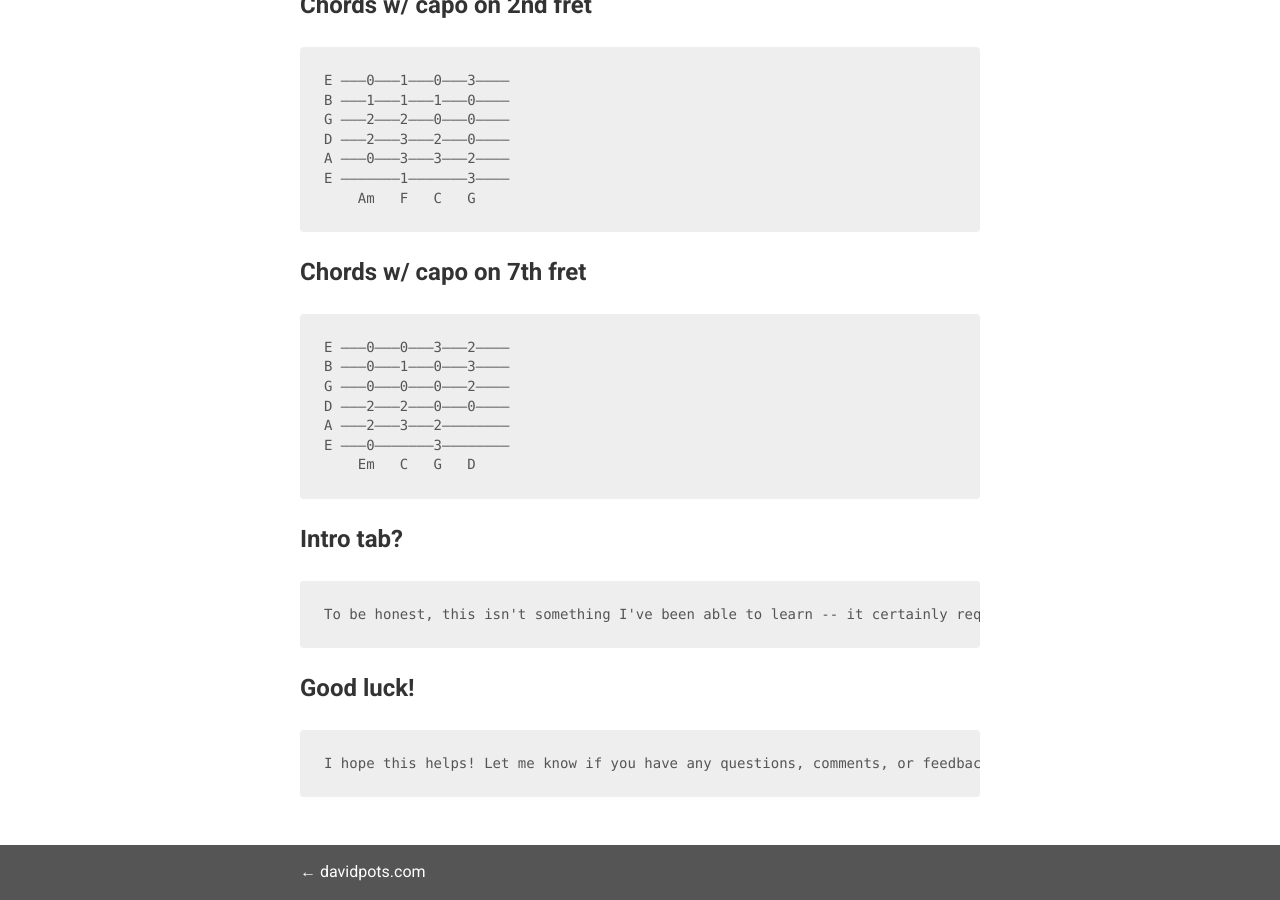
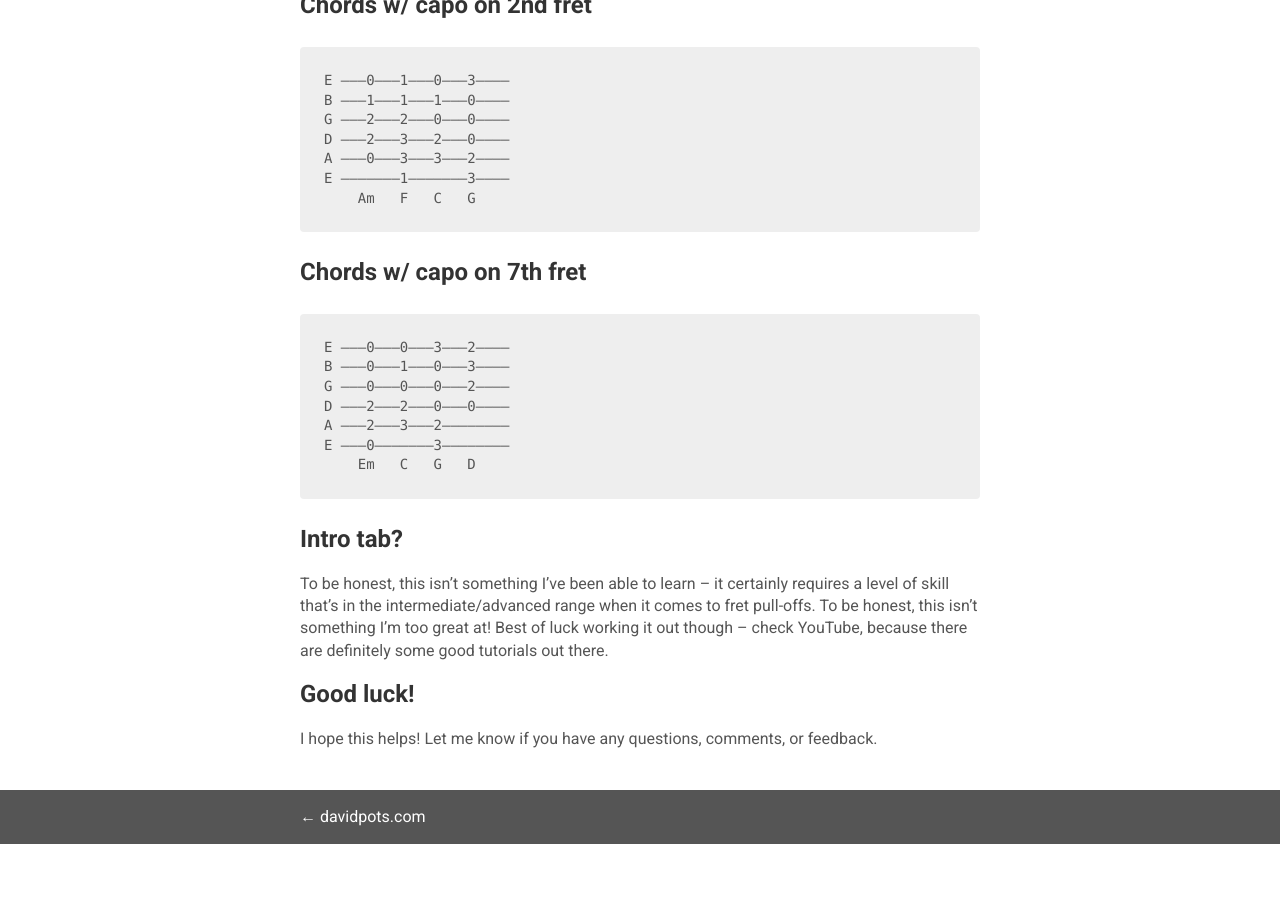
Before and after one commit to davidpots/davidpots.github.io, a Jekyll site: the page built from _posts/2017-06-18-guitar-lesson-despacito-luis-fonsi.md, in a window 1280 px wide and 900 px high, scrolled down 1499 px. Built offline with Jekyll 4.4.1, drawn with Linux system fonts in a browser that asks for light colours; nearby versions of some CDN libraries; after the commit the page ends 2343 px from its top, so only the background shows below that; some of the changed lines change nothing that is shown; some of the changed text lies outside the part shown.

Commit message:
Fixes des

```diff
--- a/_posts/2017-06-18-guitar-lesson-despacito-luis-fonsi.md
+++ b/_posts/2017-06-18-guitar-lesson-despacito-luis-fonsi.md
@@ -9,7 +9,7 @@
 
 <iframe width="560" height="315" src="https://www.youtube.com/embed/kK6w56i4C1M" frameborder="0" allowfullscreen></iframe>
 
-## Capo or not capo?
+## One 4-chord progression for the entire song!
 
 This entire song uses a single 4-chord progression, repeating over and over. This makes things super simple to memorize, since you don't need to remember something different for the verse vs. chorus vs. intro, etc. A choice you'll have to make is whether or not you use a capo. If you don't use a capo, you'll need to play one barre chord (B minor). You could use a capo on the 2nd or 7th fret -- the latter allowing you to play the progression using no capo. This can be handy if you don't know barre chords yet.
 
@@ -57,8 +57,8 @@
 
 ## Intro tab?
 
-    To be honest, this isn't something I've been able to learn -- it certainly requires a level of skill that's in the intermediate/advanced range when it comes to fret pull-offs. To be honest, this isn't something I'm too great at! Best of luck working it out though -- check YouTube, because there are definitely some good tutorials out there.
+To be honest, this isn't something I've been able to learn -- it certainly requires a level of skill that's in the intermediate/advanced range when it comes to fret pull-offs. To be honest, this isn't something I'm too great at! Best of luck working it out though -- check YouTube, because there are definitely some good tutorials out there.
 
 ## Good luck!
 
-    I hope this helps! Let me know if you have any questions, comments, or feedback.
+I hope this helps! Let me know if you have any questions, comments, or feedback.
```
